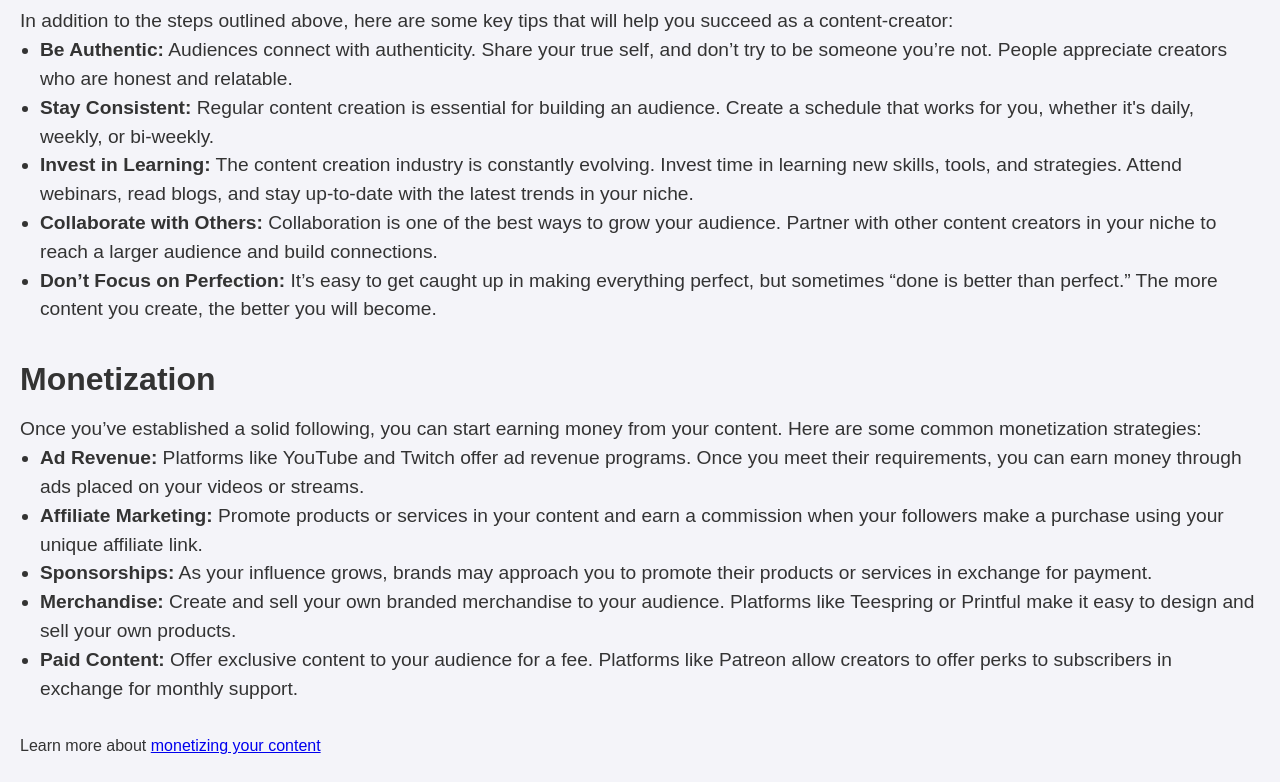
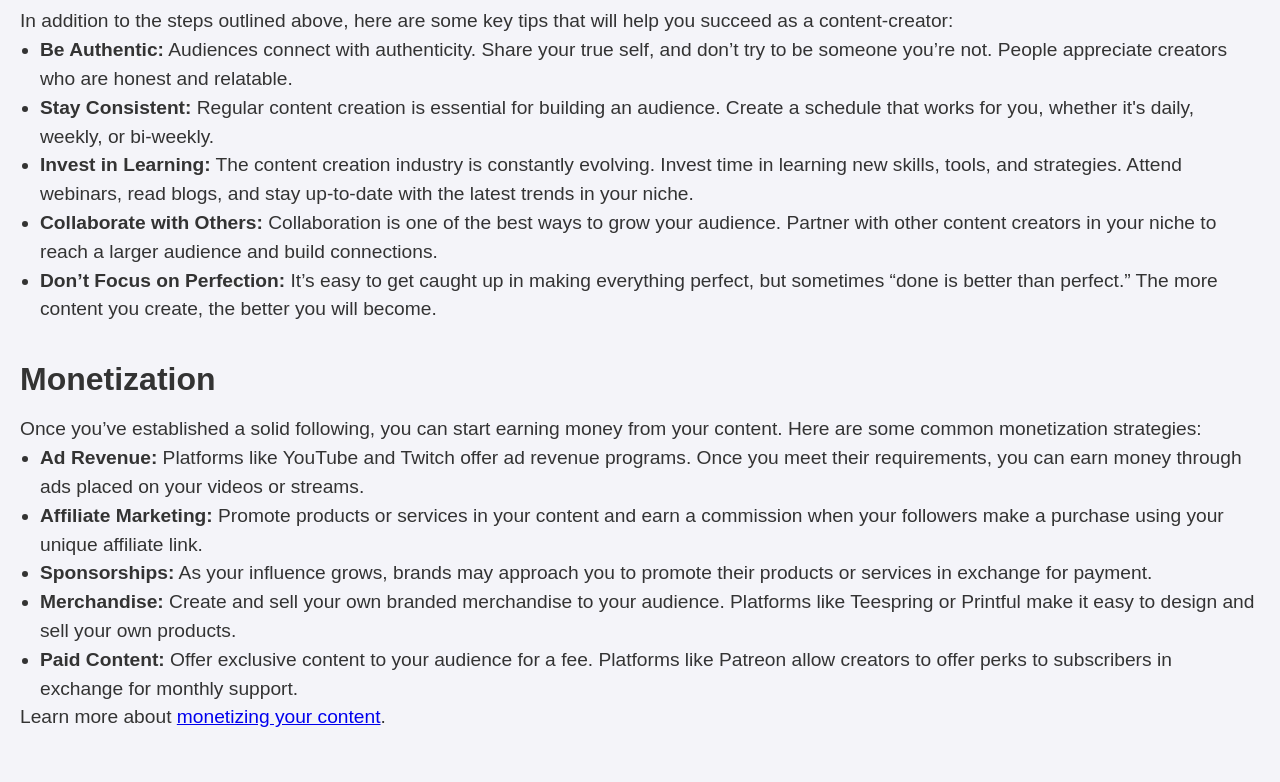
Before and after one commit to osawoname/dmit1528, a plain HTML site: page index.html in a window 1280 px wide. Shown: the part 2525-3307 px from the top of the page. Drawn offline with Linux system fonts and the light colour scheme.

Commit message:
Update index.html

```diff
--- a/index.html
+++ b/index.html
@@ -140,8 +140,10 @@
                 <strong>Paid Content:</strong> Offer exclusive content to your audience for a fee. Platforms like Patreon allow creators to offer perks to subscribers in exchange for monthly support.
             </li>
         </ul>
+        <p>Learn more about <a href="/monetization-strategies">monetizing your content</a>.</p>
+
     </section>
-    <p>Learn more about <a href="/monetization-strategies">monetizing your content</a></p>
+
 
 
     <footer>
```
